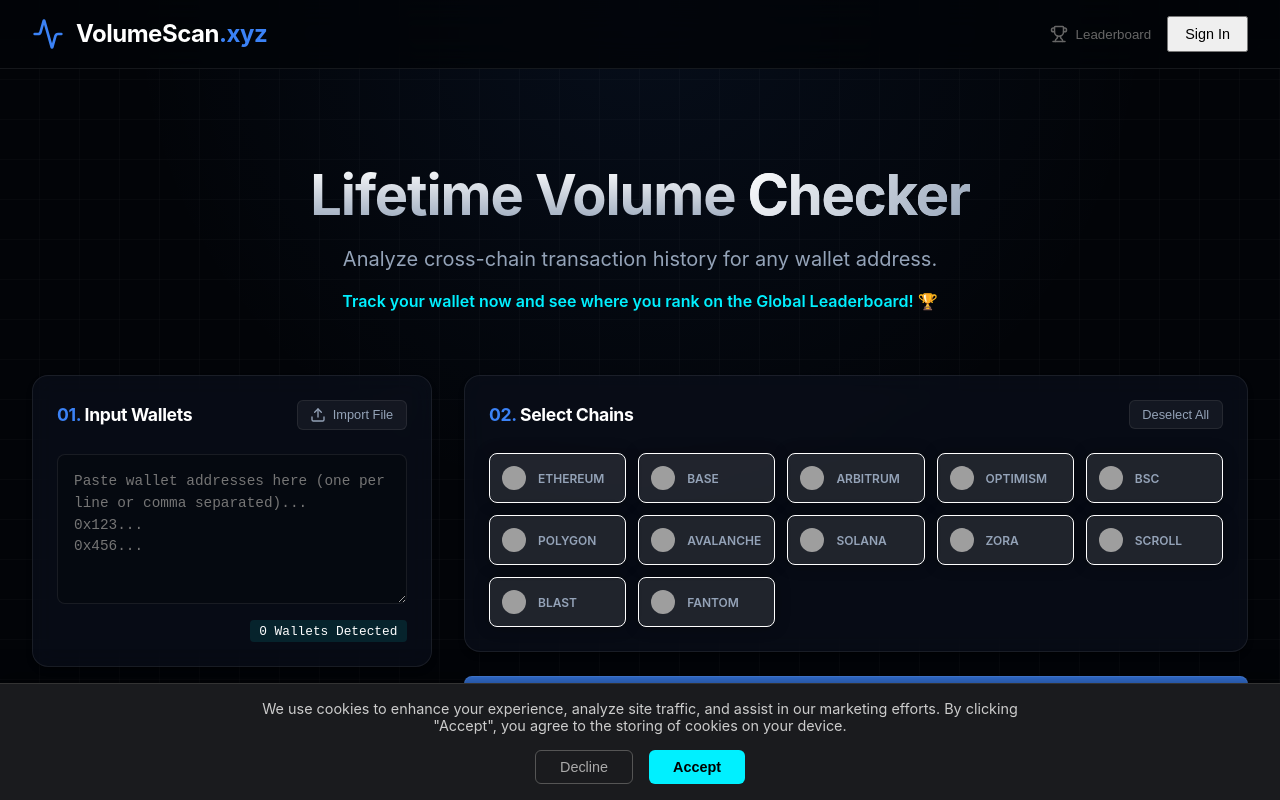
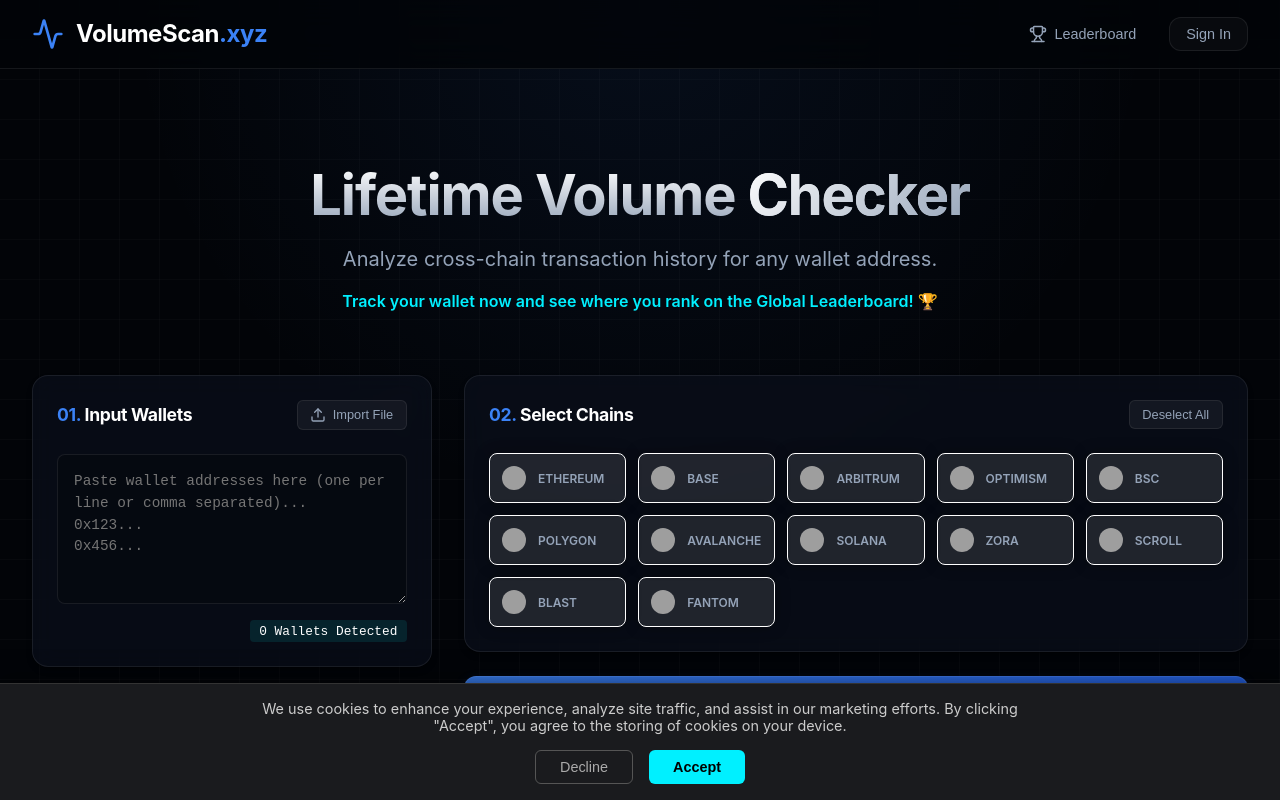
Before and after one commit to onchainaaron-rgb/wallet-volume-checker, a React (Vite) app: page / in a window 1280 px wide. Built offline with nearby package versions, Linux system fonts and the light colour scheme; grey boxes are pictures that could not be loaded.

Commit message:
Feat: Polish UI with Blue Chip button styles and consistent inputs

```diff
--- a/src/App.css
+++ b/src/App.css
@@ -172,3 +172,30 @@
     display: none;
   }
 }
+
+.nav-btn {
+  background: transparent;
+  border: 1px solid transparent;
+  color: var(--text-secondary);
+  padding: 0.5rem 1rem;
+  border-radius: 8px;
+  font-weight: 500;
+  cursor: pointer;
+  transition: all 0.2s ease;
+  display: inline-flex;
+  align-items: center;
+  justify-content: center;
+  gap: 0.5rem;
+  font-size: 0.9rem;
+}
+
+.nav-btn:hover {
+  color: var(--text-primary);
+  background: rgba(255, 255, 255, 0.03);
+}
+
+.nav-btn.active {
+  color: var(--accent-primary);
+  background: rgba(59, 130, 246, 0.08);
+  border-color: rgba(59, 130, 246, 0.2);
+}
--- a/src/App.jsx
+++ b/src/App.jsx
@@ -207,8 +207,7 @@ function App() {
         <div className="header-controls" style={{ display: 'flex', gap: '1rem', alignItems: 'center' }}>
           <button
             onClick={() => setActiveView('leaderboard')}
-            className={activeView === 'leaderboard' ? 'nav-btn active' : 'nav-btn'}
-            style={{ background: 'none', border: 'none', color: activeView === 'leaderboard' ? '#00f0ff' : '#666', cursor: 'pointer', display: 'flex', gap: '0.5rem', alignItems: 'center' }}
+            className={`nav-btn ${activeView === 'leaderboard' ? 'active' : ''}`}
           >
             <Trophy size={18} /> Leaderboard
           </button>
@@ -217,15 +216,13 @@ function App() {
             <div style={{ display: 'flex', alignItems: 'center', gap: '1rem' }}>
               <button
                 onClick={() => setActiveView('scan')}
-                className={activeView === 'scan' ? 'nav-btn active' : 'nav-btn'}
-                style={{ background: 'none', border: 'none', color: activeView === 'scan' ? '#00f0ff' : '#666', cursor: 'pointer', display: 'flex', gap: '0.5rem', alignItems: 'center' }}
+                className={`nav-btn ${activeView === 'scan' ? 'active' : ''}`}
               >
                 <Search size={18} /> Scan
               </button>
               <button
                 onClick={() => setActiveView('my-scans')}
-                className={activeView === 'my-scans' ? 'nav-btn active' : 'nav-btn'}
-                style={{ background: 'none', border: 'none', color: activeView === 'my-scans' ? '#00f0ff' : '#666', cursor: 'pointer', display: 'flex', gap: '0.5rem', alignItems: 'center' }}
+                className={`nav-btn ${activeView === 'my-scans' ? 'active' : ''}`}
               >
                 <List size={18} /> My Scans
               </button>
--- a/src/components/GlobalLeaderboard.jsx
+++ b/src/components/GlobalLeaderboard.jsx
@@ -79,15 +79,7 @@ const GlobalLeaderboard = () => {
                         placeholder="Search wallet address..."
                         value={searchTerm}
                         onChange={(e) => setSearchTerm(e.target.value)}
-                        style={{
-                            width: '100%',
-                            padding: '0.6rem 1rem',
-                            borderRadius: '8px',
-                            border: '1px solid rgba(255, 255, 255, 0.1)',
-                            background: 'rgba(0, 0, 0, 0.2)',
-                            color: '#fff',
-                            fontSize: '0.9rem'
-                        }}
+                        className="input-field"
                     />
                 </div>
             </div>
--- a/src/components/ScanHistory.jsx
+++ b/src/components/ScanHistory.jsx
@@ -105,13 +105,9 @@ export default function ScanHistory({ session }) {
                 <select
                     value={sortOrder}
                     onChange={(e) => setSortOrder(e.target.value)}
+                    className="input-field"
                     style={{
-                        padding: '0.6rem 1rem',
-                        borderRadius: '8px',
-                        border: '1px solid rgba(255, 255, 255, 0.1)',
-                        background: 'rgba(0, 0, 0, 0.2)',
-                        color: '#fff',
-                        fontSize: '0.9rem',
+                        width: 'auto',
                         cursor: 'pointer'
                     }}
                 >
@@ -124,14 +120,6 @@ export default function ScanHistory({ session }) {
                 <button
                     onClick={fetchScans}
                     className="btn-secondary"
-                    style={{
-                        padding: '0.6rem 1.2rem',
-                        fontSize: '0.9rem',
-                        display: 'flex',
-                        alignItems: 'center',
-                        gap: '0.5rem',
-                        whiteSpace: 'nowrap'
-                    }}
                     disabled={loading}
                 >
                     <Layers size={16} />
--- a/src/index.css
+++ b/src/index.css
@@ -88,35 +88,80 @@ body {
 }
 
 .btn-primary {
-  background: var(--accent-primary);
+  background: linear-gradient(135deg, var(--accent-primary) 0%, #2563eb 100%);
   border: 1px solid rgba(255, 255, 255, 0.1);
   color: white;
   padding: 0.75rem 1.5rem;
-  border-radius: 8px;
+  border-radius: 12px;
   font-weight: 600;
   cursor: pointer;
-  transition: all 0.2s cubic-bezier(0.4, 0, 0.2, 1);
-  font-size: 0.9rem;
+  transition: all 0.3s cubic-bezier(0.4, 0, 0.2, 1);
+  font-size: 0.95rem;
   display: inline-flex;
   align-items: center;
   justify-content: center;
   gap: 0.5rem;
-  box-shadow: 0 0 0 0 rgba(59, 130, 246, 0.7);
+  box-shadow: 0 4px 12px rgba(37, 99, 235, 0.2);
+  letter-spacing: 0.01em;
+  position: relative;
+  overflow: hidden;
+}
+
+.btn-primary::before {
+  content: '';
+  position: absolute;
+  top: 0;
+  left: 0;
+  width: 100%;
+  height: 100%;
+  background: linear-gradient(rgba(255, 255, 255, 0.1), transparent);
+  opacity: 0;
+  transition: opacity 0.3s ease;
 }
 
 .btn-primary:hover {
-  background: #2563eb;
-  box-shadow: 0 0 15px rgba(59, 130, 246, 0.4);
-  transform: translateY(-1px);
+  transform: translateY(-2px);
+  box-shadow: 0 8px 20px rgba(37, 99, 235, 0.3);
+  border-color: rgba(255, 255, 255, 0.2);
+}
+
+.btn-primary:hover::before {
+  opacity: 1;
 }
 
 .btn-primary:active {
   transform: translateY(0);
+  box-shadow: 0 2px 8px rgba(37, 99, 235, 0.2);
 }
 
-.btn-primary:disabled {
+.btn-secondary {
+  background: rgba(255, 255, 255, 0.03);
+  border: 1px solid rgba(255, 255, 255, 0.08);
+  color: var(--text-secondary);
+  padding: 0.75rem 1.5rem;
+  border-radius: 12px;
+  font-weight: 500;
+  cursor: pointer;
+  transition: all 0.3s ease;
+  font-size: 0.95rem;
+  display: inline-flex;
+  align-items: center;
+  justify-content: center;
+  gap: 0.5rem;
+}
+
+.btn-secondary:hover {
+  background: rgba(255, 255, 255, 0.08);
+  color: var(--text-primary);
+  border-color: rgba(255, 255, 255, 0.2);
+  transform: translateY(-1px);
+}
+
+.btn-primary:disabled,
+.btn-secondary:disabled {
   opacity: 0.5;
   cursor: not-allowed;
+  transform: none;
   box-shadow: none;
 }
 
```
